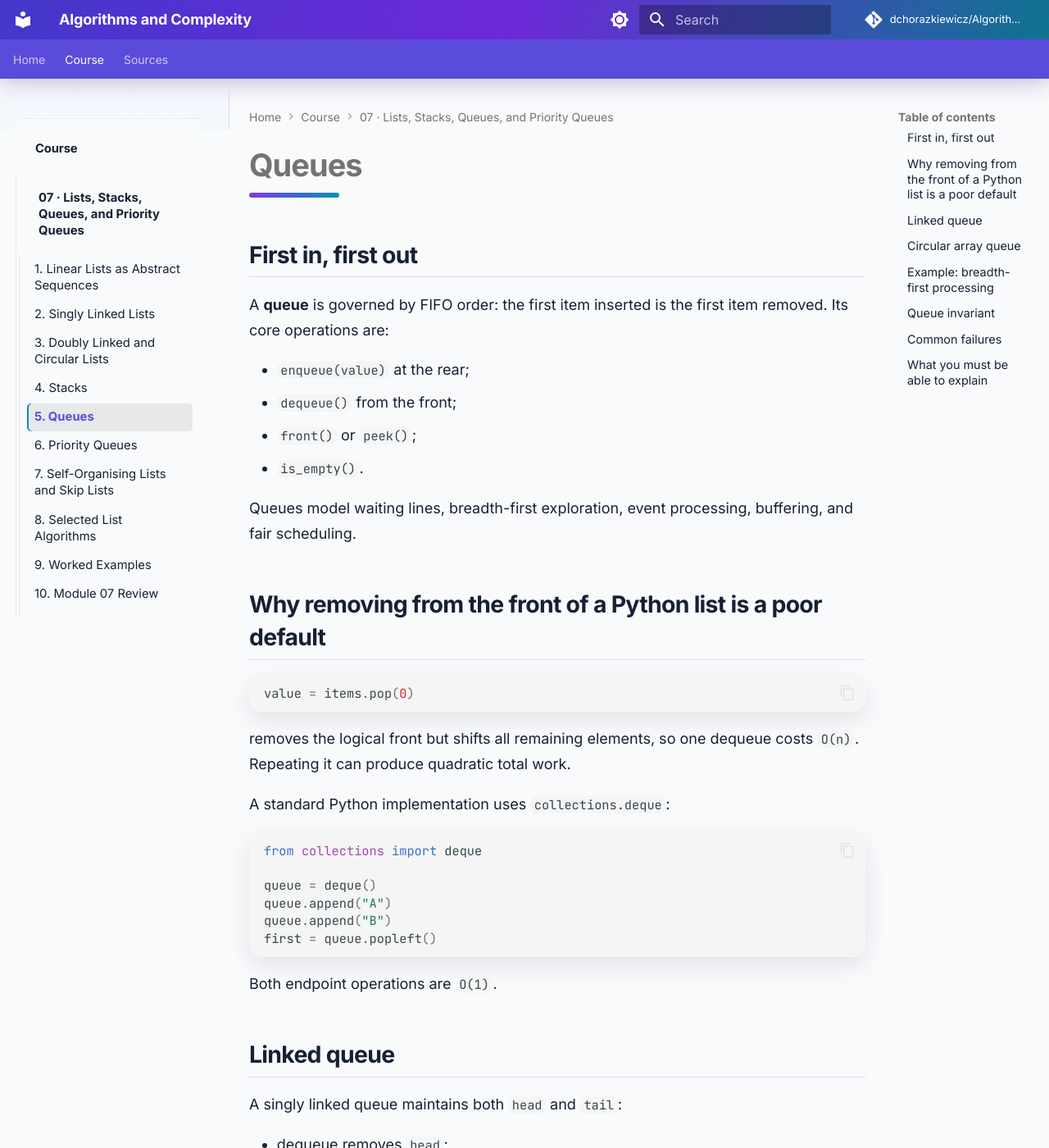
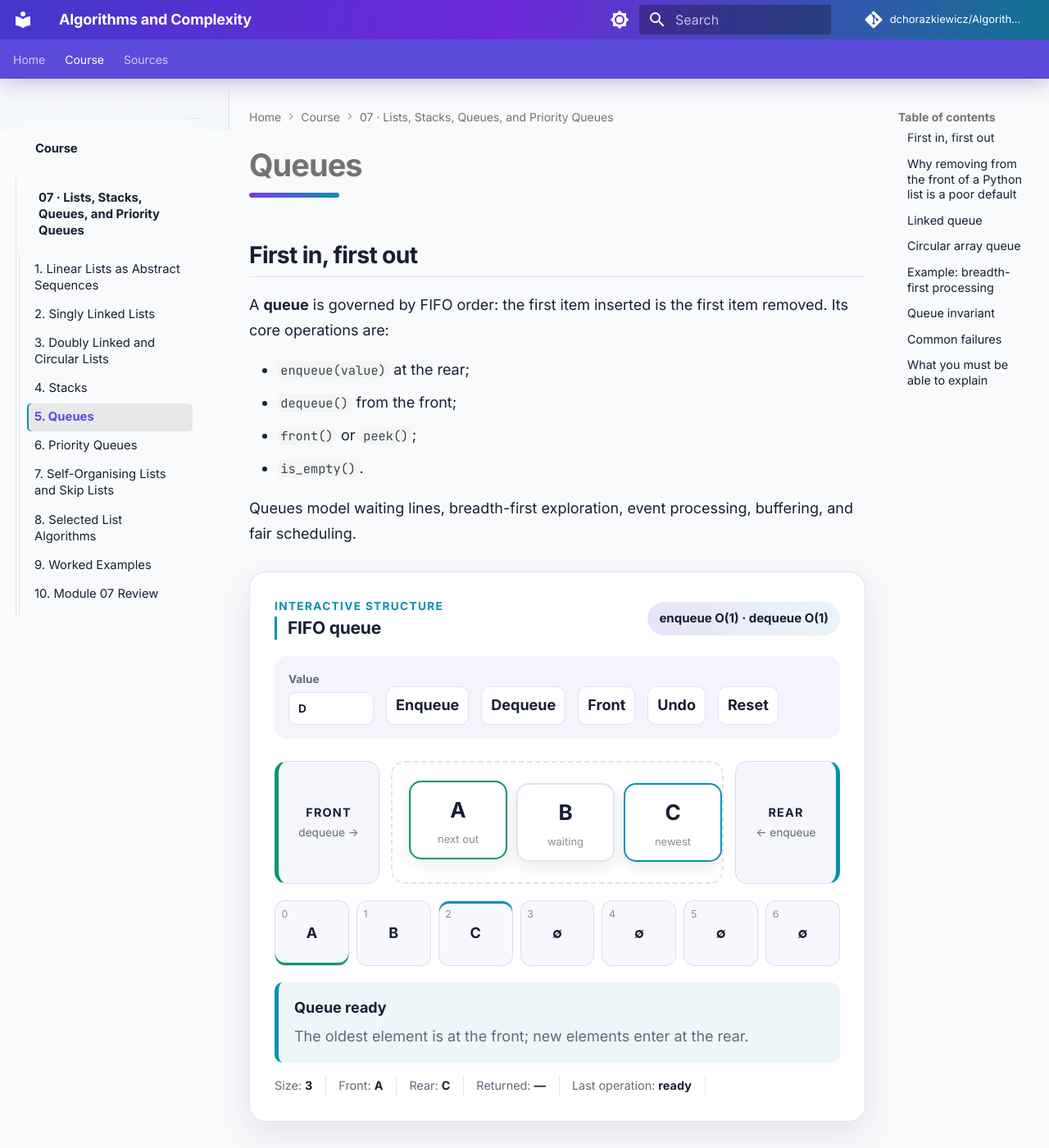
Before and after one commit to dchorazkiewicz/Algorithms_and_Complexity, an MkDocs documentation site: the page built from docs/course/07-lists-stacks-queues-and-priority-queues/05-queues.md, in a window 1280 px wide and 1400 px high. Shown: the whole window at 82% size. Built offline with MkDocs 1.6.1 and Material for MkDocs 9.7.7, drawn with Linux system fonts in a browser that asks for light colours; comment, search, counter and statistics services are not loaded.

Commit message:
Fix FIFO queue visualisation loading on GitHub Pages

```diff
--- a/docs/course/07-lists-stacks-queues-and-priority-queues/05-queues.md
+++ b/docs/course/07-lists-stacks-queues-and-priority-queues/05-queues.md
@@ -10,6 +10,10 @@
 - `is_empty()`.
 
 Queues model waiting lines, breadth-first exploration, event processing, buffering, and fair scheduling.
+
+<link rel="stylesheet" href="/Algorithms_and_Complexity/stylesheets/queue-fifo-visualization.css">
+<script defer src="/Algorithms_and_Complexity/javascripts/queue-fifo-visualization.js"></script>
+<div data-queue-fifo-viz></div>
 
 ## Why removing from the front of a Python list is a poor default
 
```
